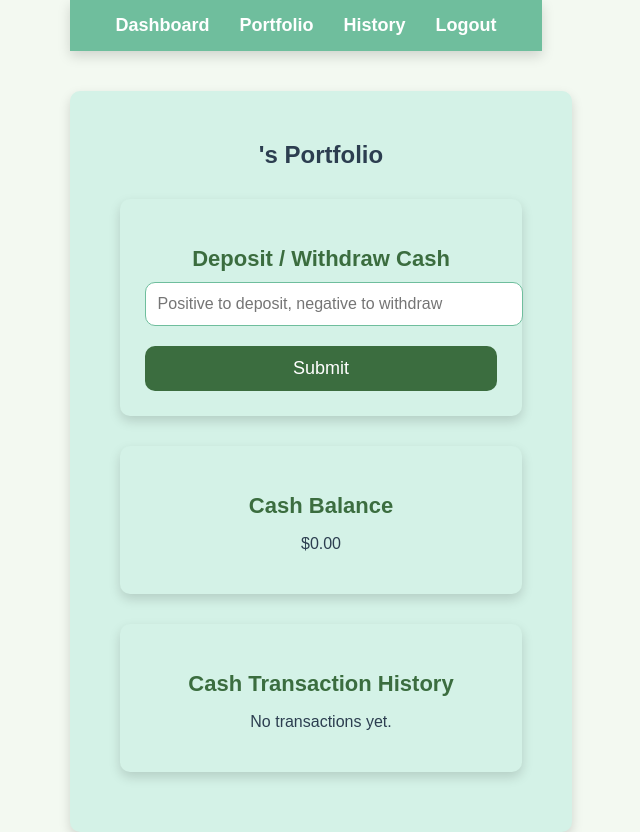
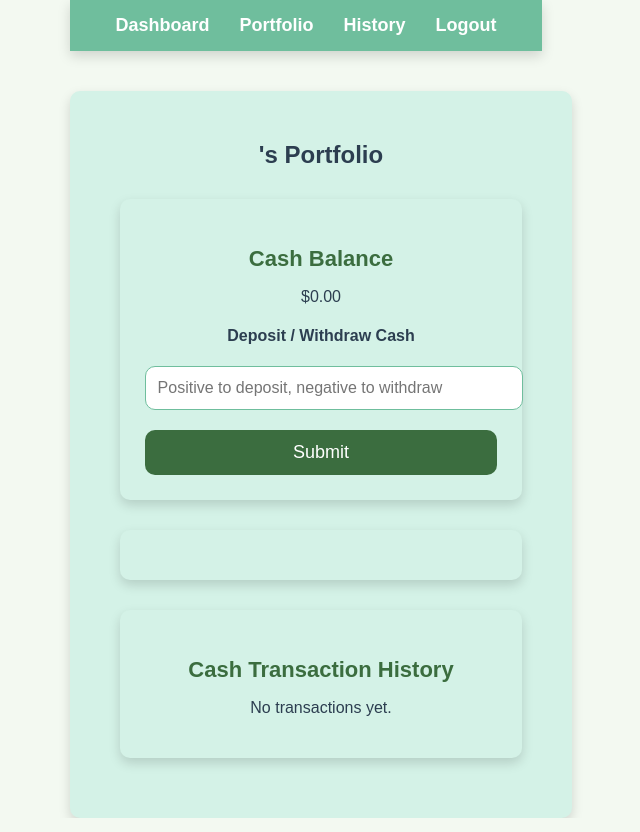
Before and after one commit to saifster9/wwo_tradeworks, a React (Create React App) app in the folder frontend/: page /portfolio in a window 1280 px wide. Shown: the whole page, without its empty margins (349-989 px from the left). Built offline with nearby package versions, Linux system fonts and the light colour scheme.

Commit message:
Added missing variables to reflect the user's firstName on the Dashboard and Portfolio pages. Also added a cashBalance display on the dashboard and organized the cash management section of Portfolio page.

```diff
--- a/frontend/src/pages/Portfolio.js
+++ b/frontend/src/pages/Portfolio.js
@@ -7,13 +7,13 @@ function Portfolio() {
   const [cashBalance, setCashBalance] = useState(0);
   const [amount, setAmount] = useState('');
   const [txHistory, setTxHistory] = useState([]);
-  const [warning, setWarning] = useState('');            // 1) warning state
+  const [warning, setWarning] = useState('');
 
   const { user } = useContext(UserContext);
   const userId = user.userId;
   const firstName = user.firstName;
 
-  // Only define fetch functions if userId exists
+  // Fetch balance
   const fetchBalance = useCallback(async () => {
     try {
       const resp = await axios.get(`http://localhost:5000/api/user-balances/${userId}`);
@@ -23,6 +23,7 @@ function Portfolio() {
     }
   }, [userId]);
 
+  // Fetch history
   const fetchHistory = useCallback(async () => {
     try {
       const resp = await axios.get(`http://localhost:5000/api/cash-transactions/${userId}`);
@@ -32,15 +33,16 @@ function Portfolio() {
     }
   }, [userId]);
 
+  // On mount / userId change
   useEffect(() => {
-    if (!userId) return;   // <<--- Guard here
+    if (!userId) return;
     fetchBalance();
     fetchHistory();
   }, [userId, fetchBalance, fetchHistory]);
 
   const handleSubmit = async e => {
     e.preventDefault();
-    setWarning('');  // clear previous warning
+    setWarning('');
     const num = parseFloat(amount);
     if (isNaN(num) || num === 0) {
       setWarning('Please enter a non‑zero numeric amount.');
@@ -54,12 +56,8 @@ function Portfolio() {
       fetchHistory();
     } catch (err) {
       console.error(err);
-      // 2) inspect error
       if (err.response && err.response.status === 400) {
-        // use the backend message if provided
-        const msg = err.response.data.message ||
-                    'Warning: The withdrawal amount cannot exceed available cash balance.';
-        setWarning(msg);
+        setWarning(err.response.data.message);
       } else {
         setWarning('An unexpected error occurred. Please try again.');
       }
@@ -70,10 +68,12 @@ function Portfolio() {
     <div className="dashboard-container">
       <h2>{firstName}'s Portfolio</h2>
 
-      {/* Deposit/Withdraw Section */}
+      {/* Cash Balance and Actions */}
       <div className="admin-section">
-        <h3>Deposit / Withdraw Cash</h3>
-        {warning && (                                      // 3) render warning
+        <h3>Cash Balance</h3>
+        <p>${cashBalance.toFixed(2)}</p>
+        <h4>Deposit / Withdraw Cash</h4>
+        {warning && (
           <p className="error-message" style={{ color: 'red' }}>
             {warning}
           </p>
@@ -91,10 +91,9 @@ function Portfolio() {
         </form>
       </div>
 
-      {/* Cash Balance Section */}
+      {/* Stock Section */}
       <div className="admin-section">
-        <h3>Cash Balance</h3>
-        <p>${cashBalance.toFixed(2)}</p>
+
       </div>
 
       {/* Transaction History */}
--- a/frontend/src/pages/UserDashboard.js
+++ b/frontend/src/pages/UserDashboard.js
@@ -1,18 +1,43 @@
-import React, { useContext } from 'react';
+import React, { useState, useEffect, useContext, useCallback } from 'react';
+import axios from 'axios';
+import '../styles/new_styles.css';
 import { useNavigate } from 'react-router-dom';
-import '../styles/new_styles.css';
 import { UserContext } from '../context/UserContext';
 
 function UserDashboard() {
   const navigate = useNavigate();
   const { user } = useContext(UserContext);
+  const userId = user.userId;
+  const firstName = user.firstName;
 
-  const firstName = user.firstName;
-  const userId    = user.userId;
+  // Local state for cash balance
+  const [cashBalance, setCashBalance] = useState(0.00);
+
+  // Fetch cash balance (wrapped in useCallback so effect deps are stable)
+  const fetchBalance = useCallback(async () => {
+    try {
+      const resp = await axios.get(`http://localhost:5000/api/user-balances/${userId}`);
+      setCashBalance(parseFloat(resp.data.cash_balance));
+    } catch (err) {
+      console.error('Error fetching balance:', err);
+    }
+  }, [userId]);
+
+  // When userId becomes available, fetch balance
+  useEffect(() => {
+    if (!userId) return;
+    fetchBalance();
+  }, [userId, fetchBalance]);
 
   return (
     <div className="dashboard-container">
       <h2>Welcome to your Dashboard, {firstName}</h2>
+
+      {/* Cash Balance Section */}
+      <div className="admin-section">
+        <h3>Available Cash Balance</h3>
+        <p>${cashBalance.toFixed(2)}</p>
+      </div>
 
       {/* Portfolio Section */}
       <div className="admin-section">
```
